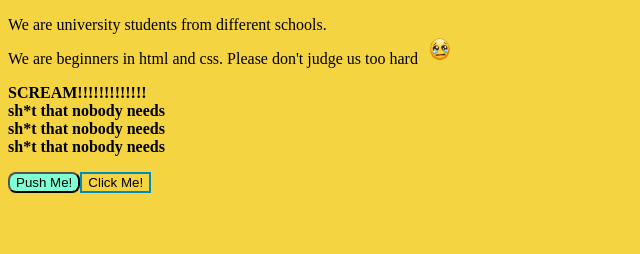
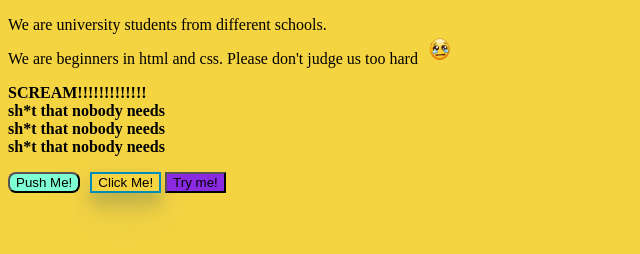
Before and after one commit to CarrieKam/Scream, a plain HTML site: page index.html in a window 1280 px wide. Shown: the whole page, without its empty margins (0-640 px from the left). Drawn offline with Linux system fonts and the light colour scheme.

Commit message:
I added a biggerButton

```diff
--- a/index.html
+++ b/index.html
@@ -24,7 +24,7 @@
 
         <button class="normalBtn" type="button" onclick="alert('sh*t that nobody needs')">Click Me!</button>
         <button class="escapeBtn">Push Me!</button>
-
+        <button class="biggerBtn">Try me!</button>
     </body>
 
 </html>
--- a/style.css
+++ b/style.css
@@ -5,6 +5,9 @@ body{
 .normalBtn {
     border: 2px solid #008CBA;
     background-color:#f5d442;
+    position: static;
+    margin-left: 10px;
+    box-shadow: 0 12px 16px 0 rgba(49, 85, 85, 0.24), 0 17px 50px 0 rgba(88, 118, 143, 0.19);
 }
 
 .normalBtn:hover {
@@ -20,3 +23,12 @@ body{
 .escapeBtn:hover {
     float:right;
 }
+
+.biggerBtn {
+    background-color:blueviolet;
+}
+.biggerBtn:hover {
+    width: 80%;
+    height:20%;
+    margin-top: 10px;
+}
```
